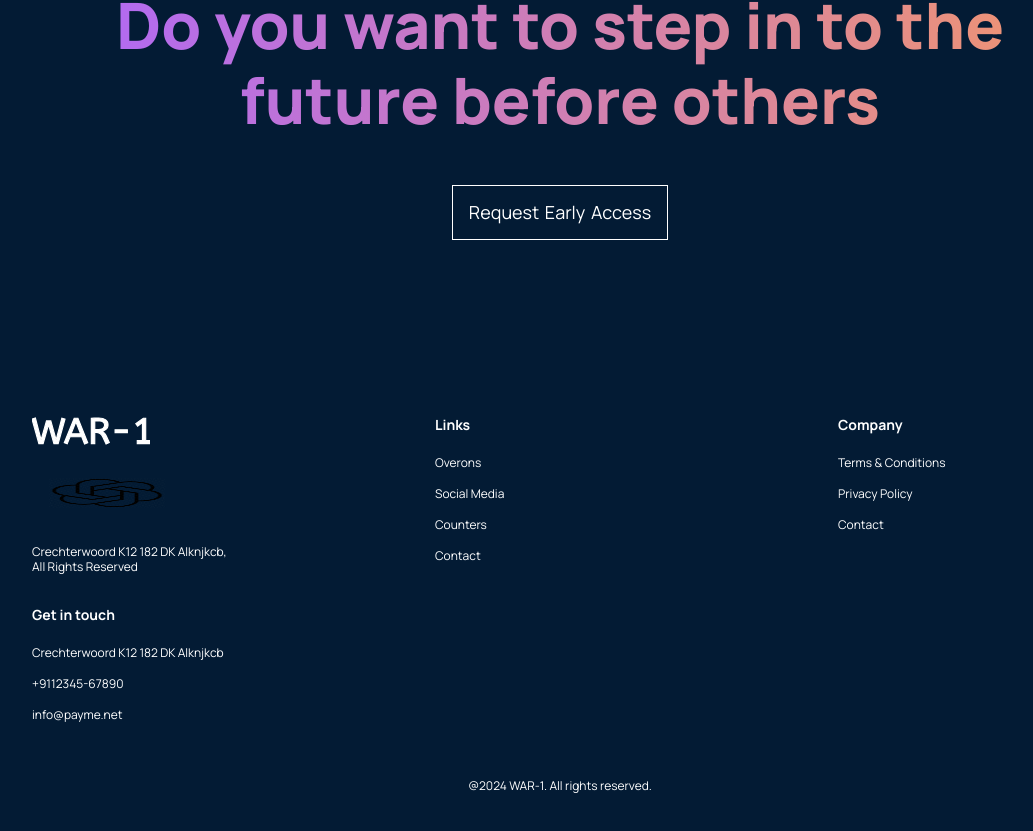
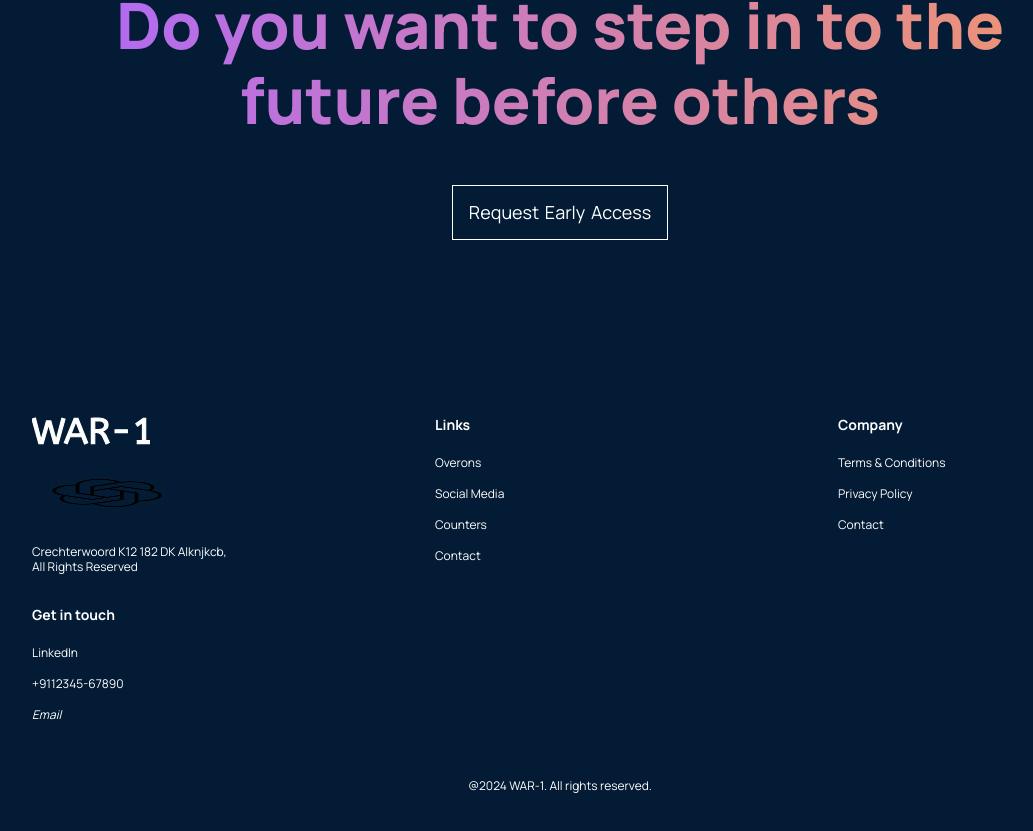
Before and after one commit to Gouravwakalwar/WAR-1, a React (Create React App) app: page / in a window 1280 px wide. Shown: the part 4219-5050 px from the top of the page, without its empty margins (80-1113 px from the left). Built offline with nearby package versions, Linux system fonts and the light colour scheme.

Commit message:
footer
contact info

```diff
--- a/src/containers/footer/Footer.jsx
+++ b/src/containers/footer/Footer.jsx
@@ -34,9 +34,9 @@ const Footer = () => (
       </div>
       <div className="war1__footer-links_div">
         <h4>Get in touch</h4>
-        <p>Crechterwoord K12 182 DK Alknjkcb</p>
+        <p> <a href="https://in.linkedin.com/in/gourav-wakalwar" target='_blank'>LinkedIn</a></p>
         <p>+9112345-67890</p>
-        <p>info@payme.net</p>
+        <p> <address><a href="mailto:gourav.wakalwar123@gmail.com">Email</a></address></p>
       </div>
     </div>
 
```
